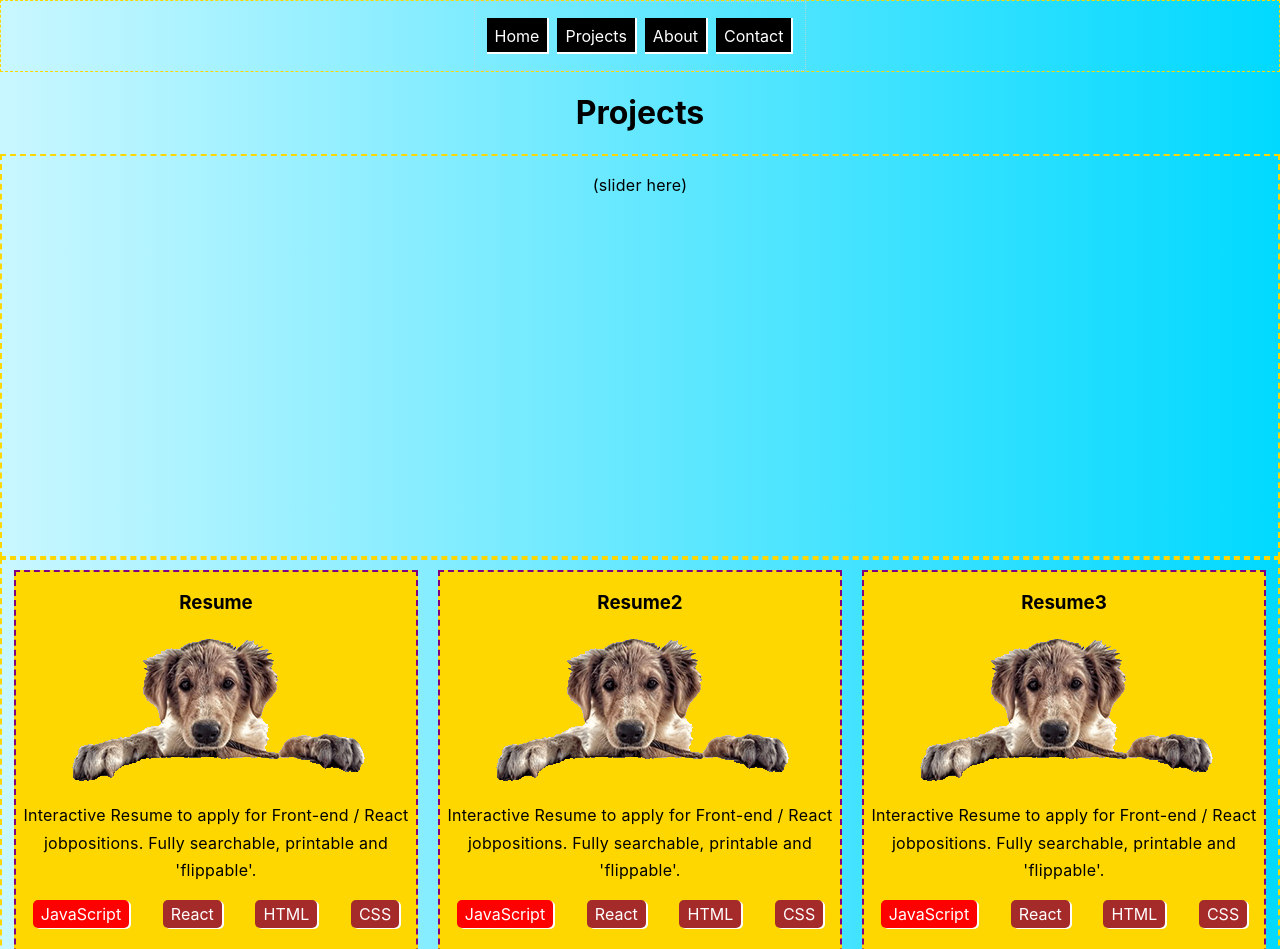
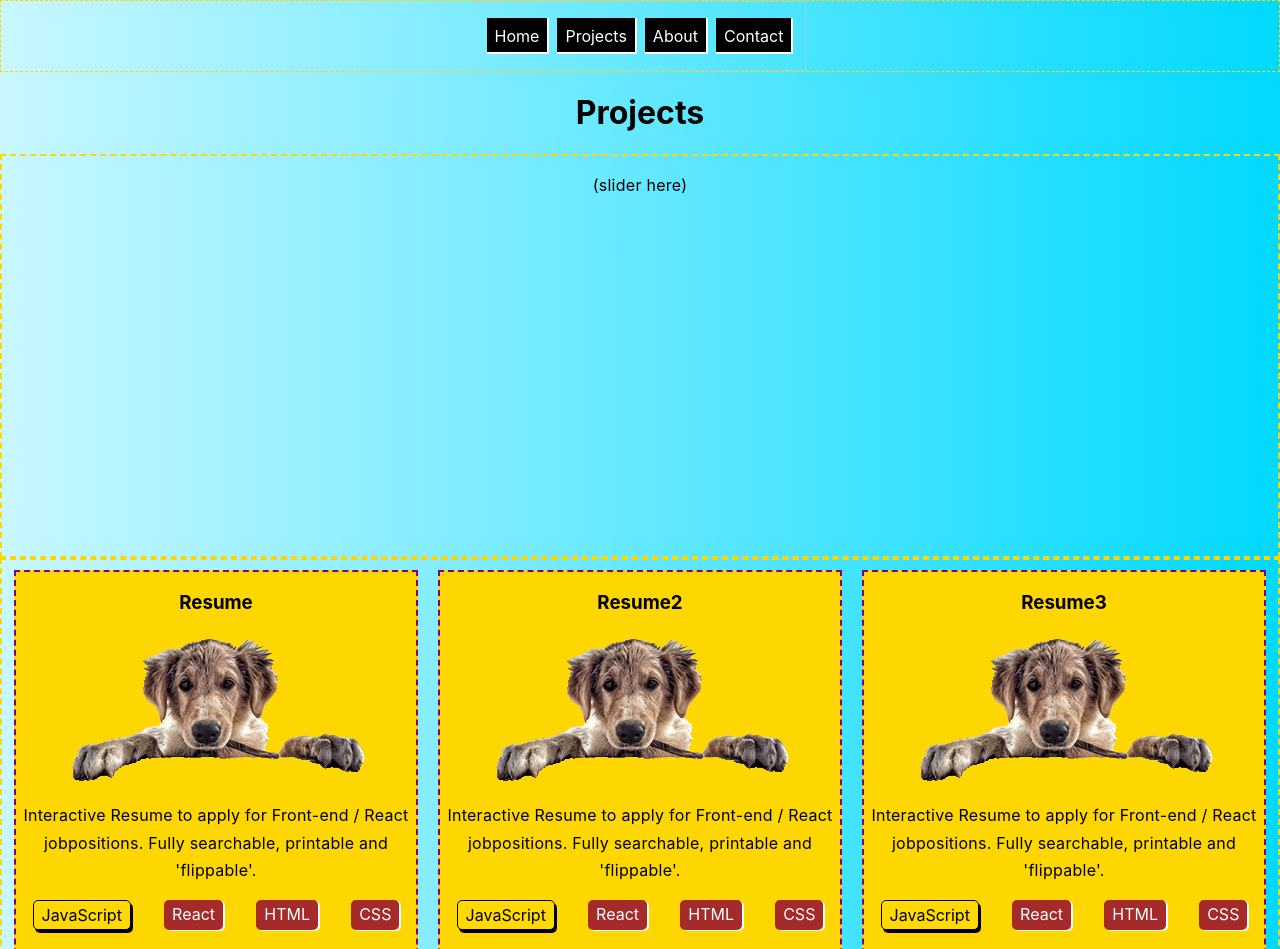
Before and after one commit to arejasverduras/portfolio, a React (Create React App) app: page /projects in a window 1280 px wide. Shown: the top 949 px of the page. Built offline with nearby package versions, Linux system fonts and the light colour scheme.

Commit message:
set background colors for techlabels in css

```diff
--- a/src/App.css
+++ b/src/App.css
@@ -163,8 +163,26 @@ nav a {
 }
 
 .techJS {
-  background-color: red;
-  color: white;
+  background-color: rgb(255, 217, 0);
+  color: black;
+  border: 1px solid black;
+  box-shadow: black 2px 3px;
+}
+
+.techReact {
+  background-color: rgb(114, 224, 255)
+}
+
+.techRedux {
+  background-color: blueviolet;
+}
+
+.techHTML {
+  background-color: rgb(204, 43, 7);
+}
+
+.techCSS {
+  background-color: rgb(3, 76, 201);
 }
 
 /* About */
```
